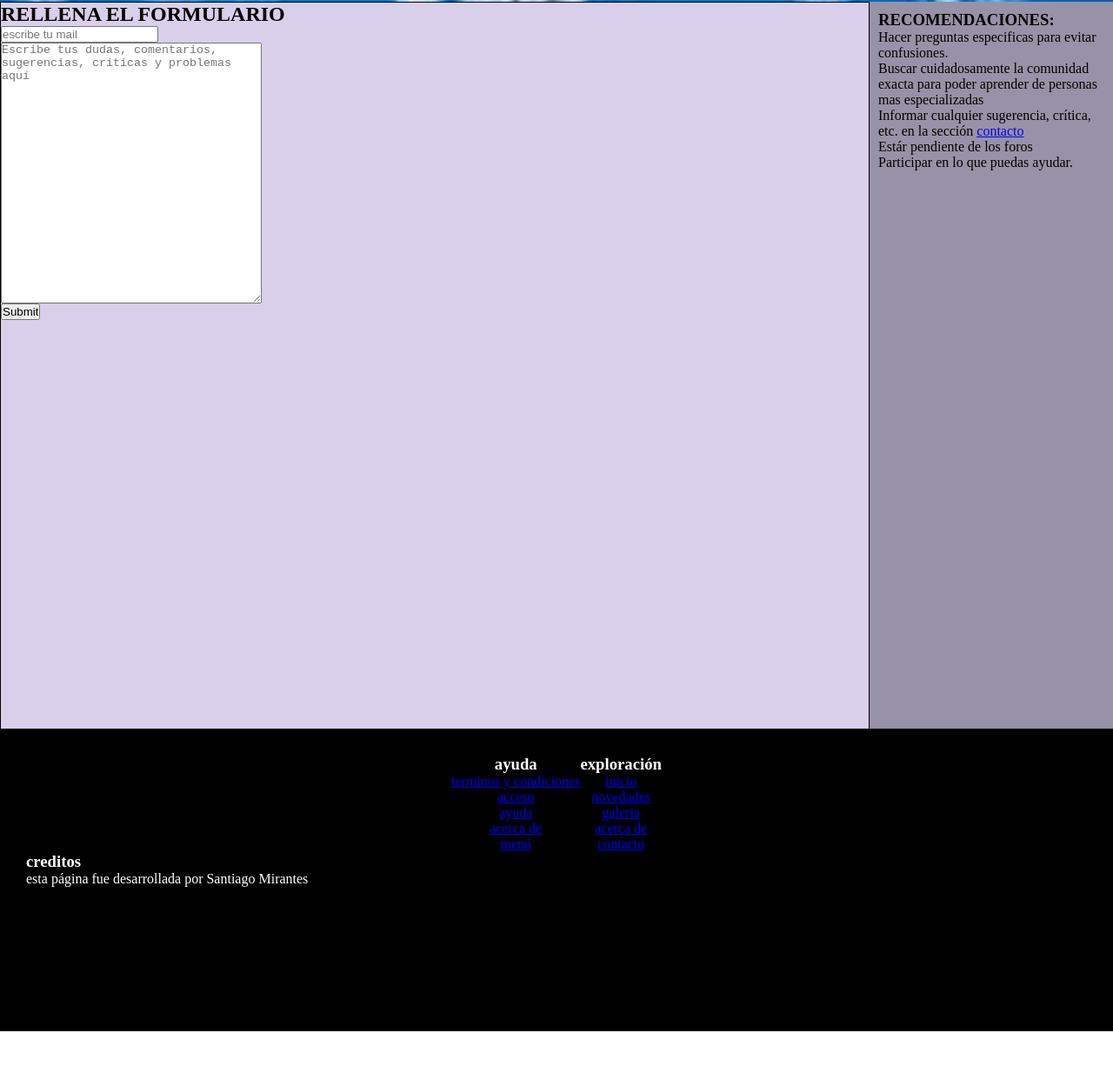
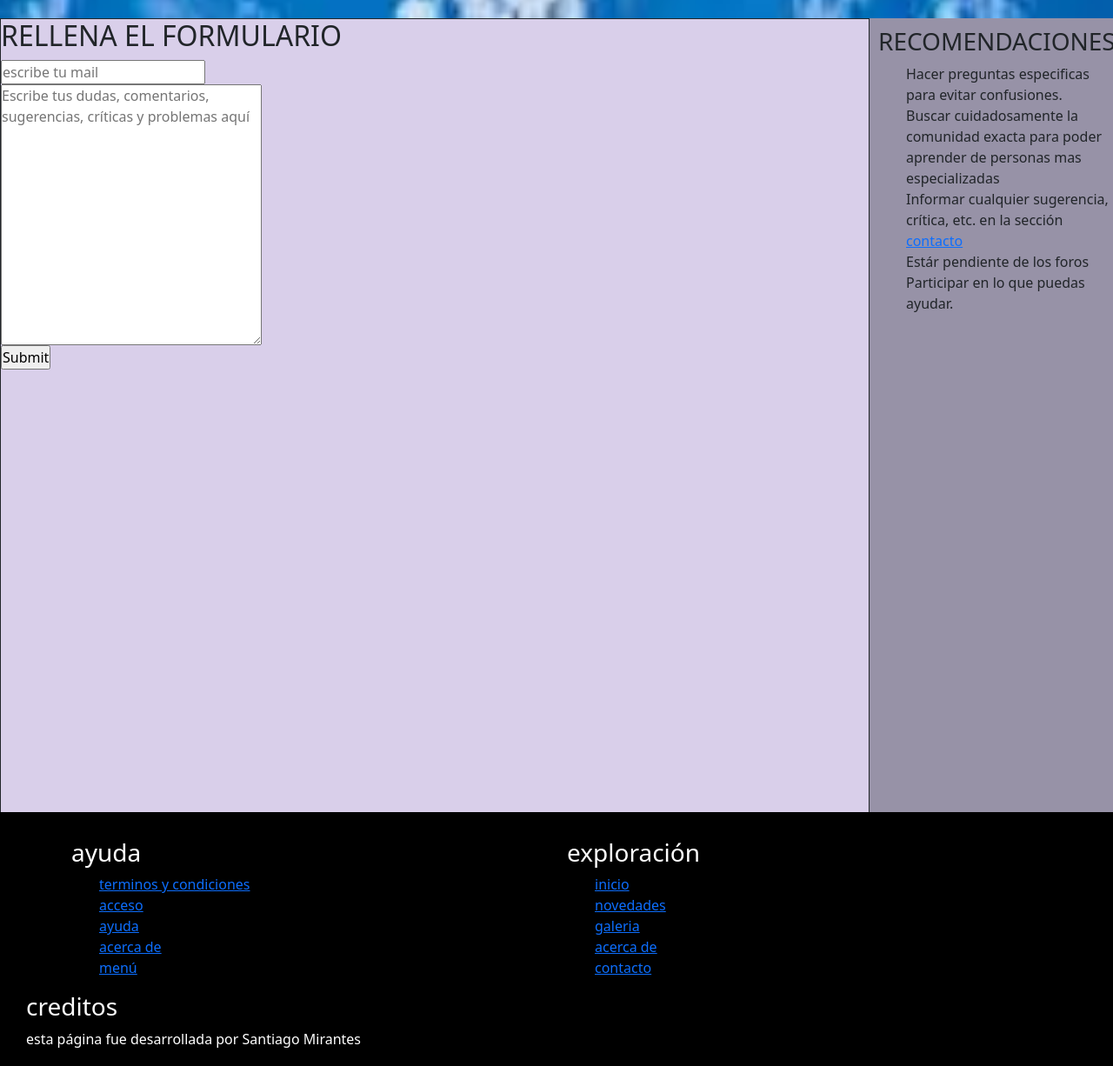
Before and after one commit to santiagomirantes/IDEA-SANTIAGO-MIRANES, a plain HTML site: page pages/contacto.html in a window 1280 px wide. Shown: the part 207-1433 px from the top of the page at 87% size. Before the commit the page ends 1393 px from the top, so only its background shows below. Drawn offline with nearby package versions, Linux system fonts and the light colour scheme; a web font is replaced by a local one.

Commit message:
aplicando bootstrap en el footer

```diff
--- a/css/estilos.css
+++ b/css/estilos.css
@@ -162,3 +162,6 @@ a:hover{
 .pregunta{
     margin:10px;
 }
+.container{
+    color:white;
+}
--- a/index.html
+++ b/index.html
@@ -12,9 +12,12 @@
     <!--animación logo-->
     <link rel="stylesheet" href="https://cdnjs.cloudflare.com/ajax/libs/animate.css/4.1.1/animate.min.css" />
     <link rel="stylesheet" href="./css/estilos.css">
+    <link href="https://cdn.jsdelivr.net/npm/bootstrap@5.2.0/dist/css/bootstrap.min.css" rel="stylesheet"
+        integrity="sha384-gH2yIJqKdNHPEq0n4Mqa/HGKIhSkIHeL5AyhkYV8i59U5AR6csBvApHHNl/vI1Bx" crossorigin="anonymous">
 </head>
 
 <body>
+
     <div class="body_grid">
         <header class="header_flex">
             <div class="logo_flex">
@@ -31,7 +34,7 @@
             </nav>
         </header>
         <div class="titulo_grid">
-        <h1 class="animate__animated animate__backInDown">INICIO</h1>
+            <h1 class="animate__animated animate__backInDown">INICIO</h1>
         </div>
         <div class="contenido_flex">
             <section class="contenido">
@@ -66,7 +69,7 @@
                         </p>
                     </div>
                 </div>
-                <img src="multimedia/contenido1.png" class="imganimada" class="animate__animated animate__fadeInUp">
+                <img src="multimedia/contenido1.png" class="imganimada">
 
             </section>
             <aside>
@@ -83,8 +86,9 @@
             </aside>
         </div>
         <footer>
-            <div class="footer-flex">
-                <div class="ayuda-flex">
+            <div class="container">
+                <div class="row">
+                <div class="col-xl-6">
                     <h3>ayuda</h3>
                     <ul>
                         <li><a href="#">terminos y condiciones</a></li>
@@ -94,7 +98,7 @@
                         <li><a href="#nav">menú</a></li>
                     </ul>
                 </div>
-                <div class="exploracion-flex">
+                <div class="col-xl-6">
                     <h3>exploración</h3>
                     <ul>
                         <li><a href="index.html">inicio</a></li>
@@ -105,10 +109,13 @@
                     </ul>
                 </div>
             </div>
+            </div>
+            <div class="row">
             <div class="creditos_flex">
                 <h3>creditos</h3>
 
                 <p>esta página fue desarrollada por Santiago Mirantes</p>
+            </div>
             </div>
         </footer>
     </div>
--- a/pages/contacto.html
+++ b/pages/contacto.html
@@ -1,5 +1,6 @@
 <!DOCTYPE html>
 <html lang="en">
+
 <head>
     <meta charset="UTF-8">
     <meta http-equiv="X-UA-Compatible" content="IE=edge">
@@ -9,11 +10,11 @@
     <link rel="preconnect" href="https://fonts.googleapis.com">
     <link rel="preconnect" href="https://fonts.gstatic.com" crossorigin>
     <link href="https://fonts.googleapis.com/css2?family=Anek+Malayalam:wght@100&display=swap" rel="stylesheet">
-<link
-    rel="stylesheet"
-    href="https://cdnjs.cloudflare.com/ajax/libs/animate.css/4.1.1/animate.min.css"
-  />
+    <link rel="stylesheet" href="https://cdnjs.cloudflare.com/ajax/libs/animate.css/4.1.1/animate.min.css" />
+    <link href="https://cdn.jsdelivr.net/npm/bootstrap@5.2.0/dist/css/bootstrap.min.css" rel="stylesheet"
+        integrity="sha384-gH2yIJqKdNHPEq0n4Mqa/HGKIhSkIHeL5AyhkYV8i59U5AR6csBvApHHNl/vI1Bx" crossorigin="anonymous">
 </head>
+
 <body>
     <div class="body_grid">
         <header class="header_flex">
@@ -37,8 +38,9 @@
             <section class="contenido">
                 <h2>RELLENA EL FORMULARIO</h2>
                 <form>
-            <input type="email" class="mail" id="mail" placeholder="escribe tu mail" required>
-            <textarea class="textarea" placeholder="Escribe tus dudas, comentarios, sugerencias, críticas y problemas aquí"></textarea>
+                    <input type="email" class="email" id="mail" placeholder="escribe tu mail" required>
+                    <textarea class="textarea"
+                        placeholder="Escribe tus dudas, comentarios, sugerencias, críticas y problemas aquí"></textarea>
                     <input type="submit" id="submit" class="submit">
                 </form>
             </section>
@@ -46,17 +48,19 @@
                 <h3>RECOMENDACIONES:</h3>
                 <ol>
                     <li>Hacer preguntas especificas para evitar confusiones.</li>
-            <li>Buscar cuidadosamente la comunidad exacta para poder aprender de personas mas especializadas</li>
-            <li>Informar cualquier sugerencia, crítica, etc. en la sección <a
-                    href="contacto.html">contacto</a></li>
+                    <li>Buscar cuidadosamente la comunidad exacta para poder aprender de personas mas especializadas
+                    </li>
+                    <li>Informar cualquier sugerencia, crítica, etc. en la sección <a href="contacto.html">contacto</a>
+                    </li>
                     <li>Estár pendiente de los foros</li>
                     <li>Participar en lo que puedas ayudar.</li>
                 </ol>
             </aside>
         </div>
         <footer>
-    <div class="footer-flex">
-        <div class="ayuda-flex">
+            <div class="container">
+                <div class="row">
+                <div class="col-xl-6">
                     <h3>ayuda</h3>
                     <ul>
                         <li><a href="#">terminos y condiciones</a></li>
@@ -66,23 +70,27 @@
                         <li><a href="#nav">menú</a></li>
                     </ul>
                 </div>
-        <div class="exploracion-flex">
+                <div class="col-xl-6">
                     <h3>exploración</h3>
                     <ul>
-                <li><a href="../index.html">inicio</a></li>
-                <li><a href="novedades.html">novedades</a></li>
-                <li><a href="galeria.html">galeria</a></li>
-                <li> <a href="acercade.html">acerca de</a></li>
-                <li> <a href="contacto.html">contacto</a></li>
+                        <li><a href="index.html">inicio</a></li>
+                        <li><a href="pages/novedades.html">novedades</a></li>
+                        <li><a href="pages/galeria.html">galeria</a></li>
+                        <li> <a href="pages/acercade.html">acerca de</a></li>
+                        <li> <a href="pages/contacto.html">contacto</a></li>
                     </ul>
                 </div>
             </div>
+            </div>
+            <div class="row">
             <div class="creditos_flex">
                 <h3>creditos</h3>
 
                 <p>esta página fue desarrollada por Santiago Mirantes</p>
             </div>
+            </div>
         </footer>
     </div>
 </body>
+
 </html>
```
Also changed, not shown: pages/acercade.html (+21 -16 lines), pages/galeria.html (+22 -15 lines), pages/novedades.html (+22 -17 lines), 1 other file. Lines whose indentation alone changed are shown as unchanged.
